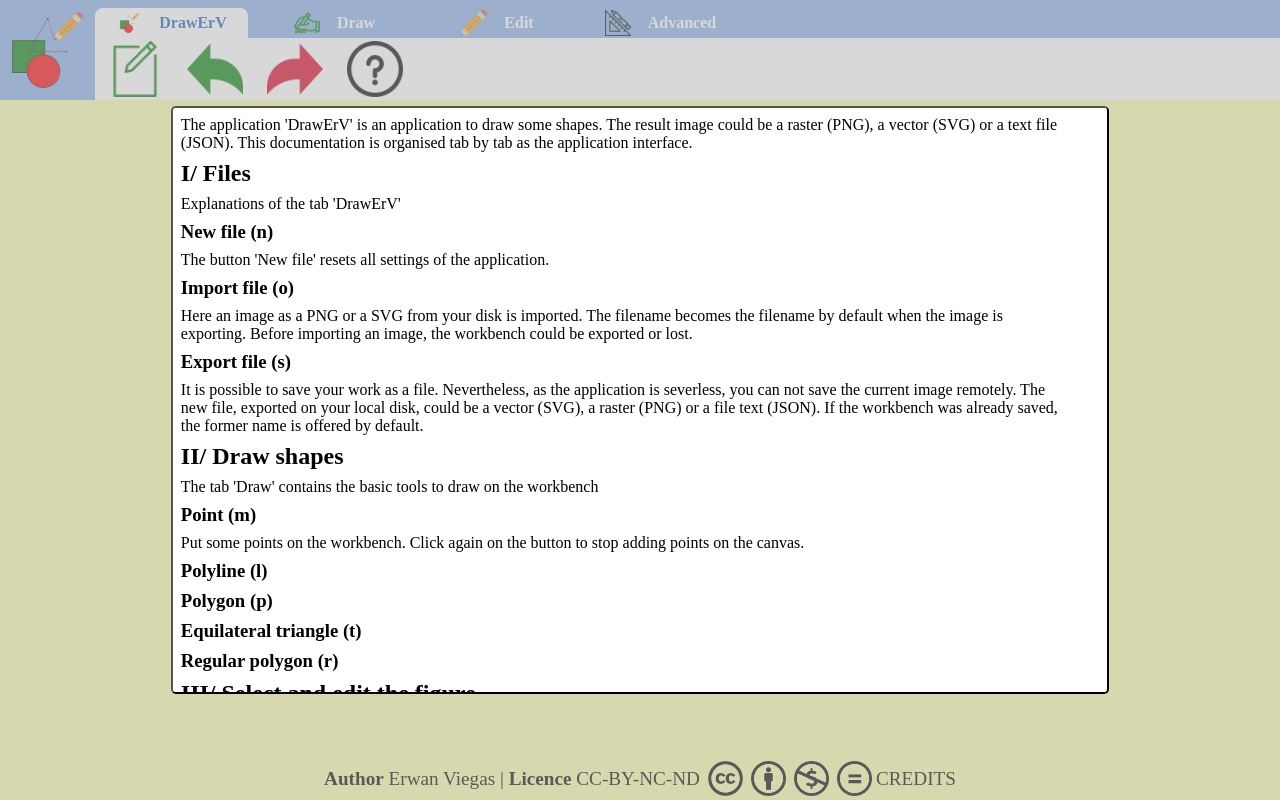
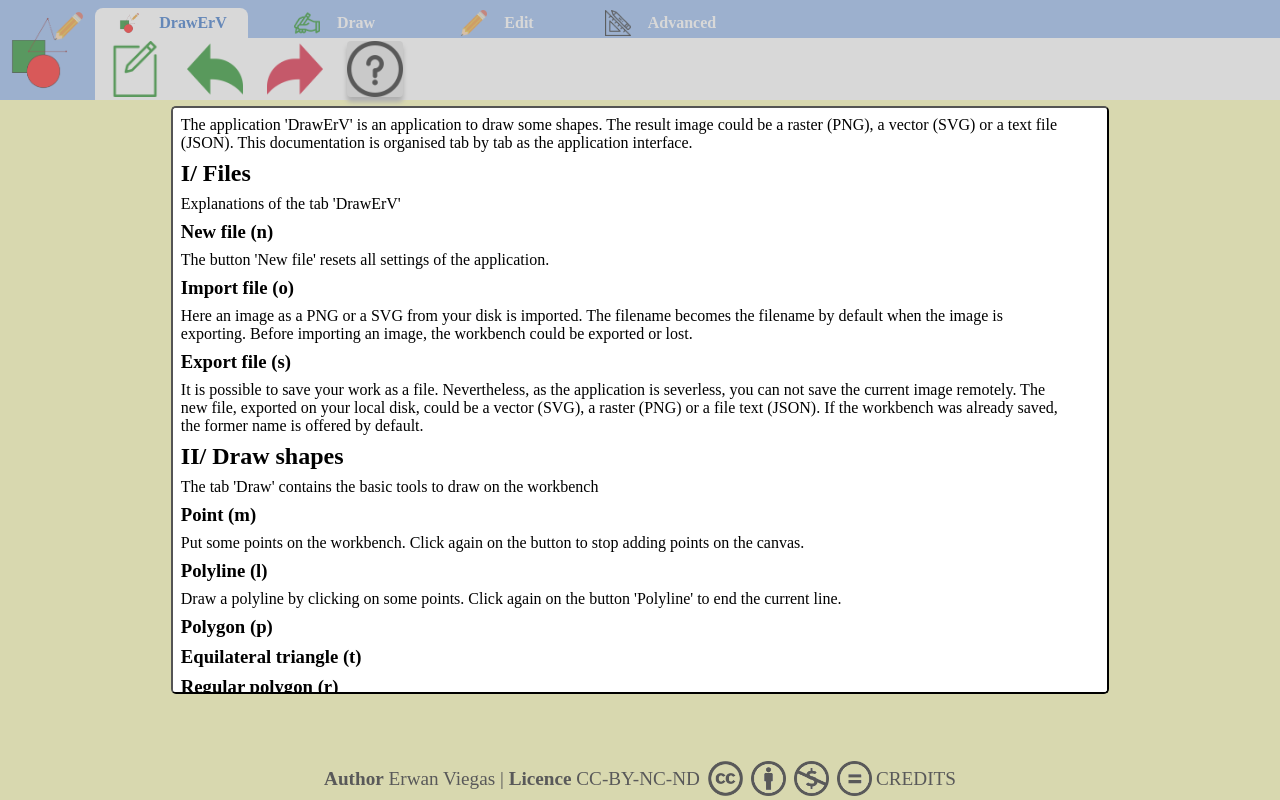
Before and after one commit to e-viegas/planev, a plain HTML site: page drawerv/index.html in a window 1280 px wide. Both pictures are taken after a click on the element 375 px from the left and 69 px from the top of the page. Drawn offline with Linux system fonts and the light colour scheme; a web font is replaced by a local one.

Commit message:
Continue to write the documentation

```diff
--- a/drawerv/index.html
+++ b/drawerv/index.html
@@ -101,6 +101,10 @@
           adding points on the canvas.
         </p>
         <h3>Polyline (l)</h3>
+        <p>
+          Draw a polyline by clicking on some points. Click again on the button
+          'Polyline' to end the current line.
+        </p>
         <h3>Polygon (p)</h3>
         <h3>Equilateral triangle (t)</h3>
         <h3>Regular polygon (r)</h3>
--- a/drawerv/modules/events.js
+++ b/drawerv/modules/events.js
@@ -74,6 +74,8 @@ document.getElementById("cancelImport").addEventListener("click", function() {
 document.getElementById("helppopup").addEventListener("click", function(ev) {
   if (ev.target.id === "helppopup") {
     // Outside
+    document.getElementById("help").style.backgroundColor = "";
+    document.getElementById("help").style.boxShadow = "";
     document.getElementById("helppopup").style.visibility = "";
   }
 })
--- a/drawerv/modules/functions.js
+++ b/drawerv/modules/functions.js
@@ -354,5 +354,7 @@ function lookForClosestLine(pos) {
   PARAM ev Current event
 */
 function help(ev) {
+  document.getElementById("help").style.backgroundColor = "rgb(226, 226, 226)";
+  document.getElementById("help").style.boxShadow = "0px 5px 5px rgb(173, 173, 173)";
   document.getElementById("helppopup").style.visibility = "visible";
 }
```
